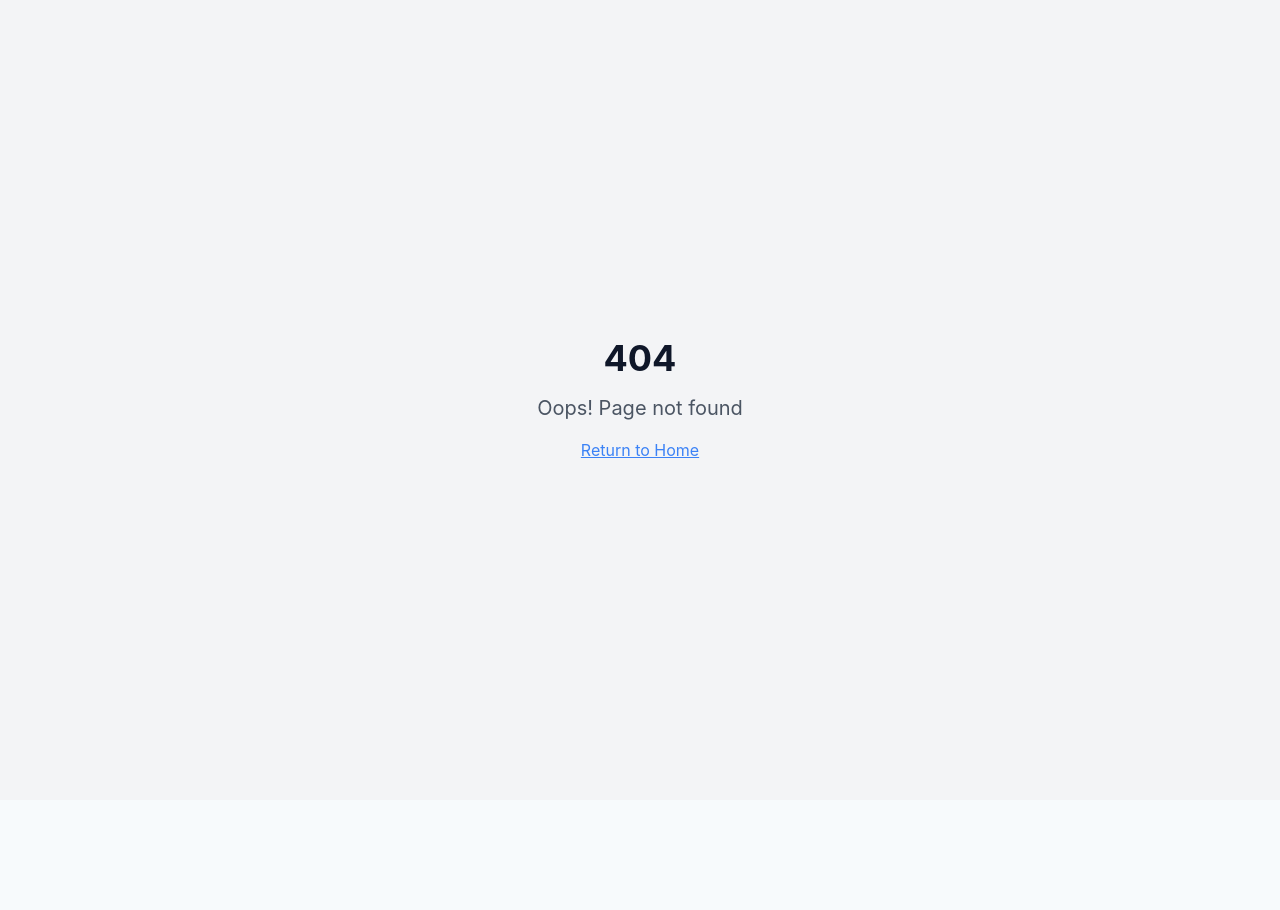
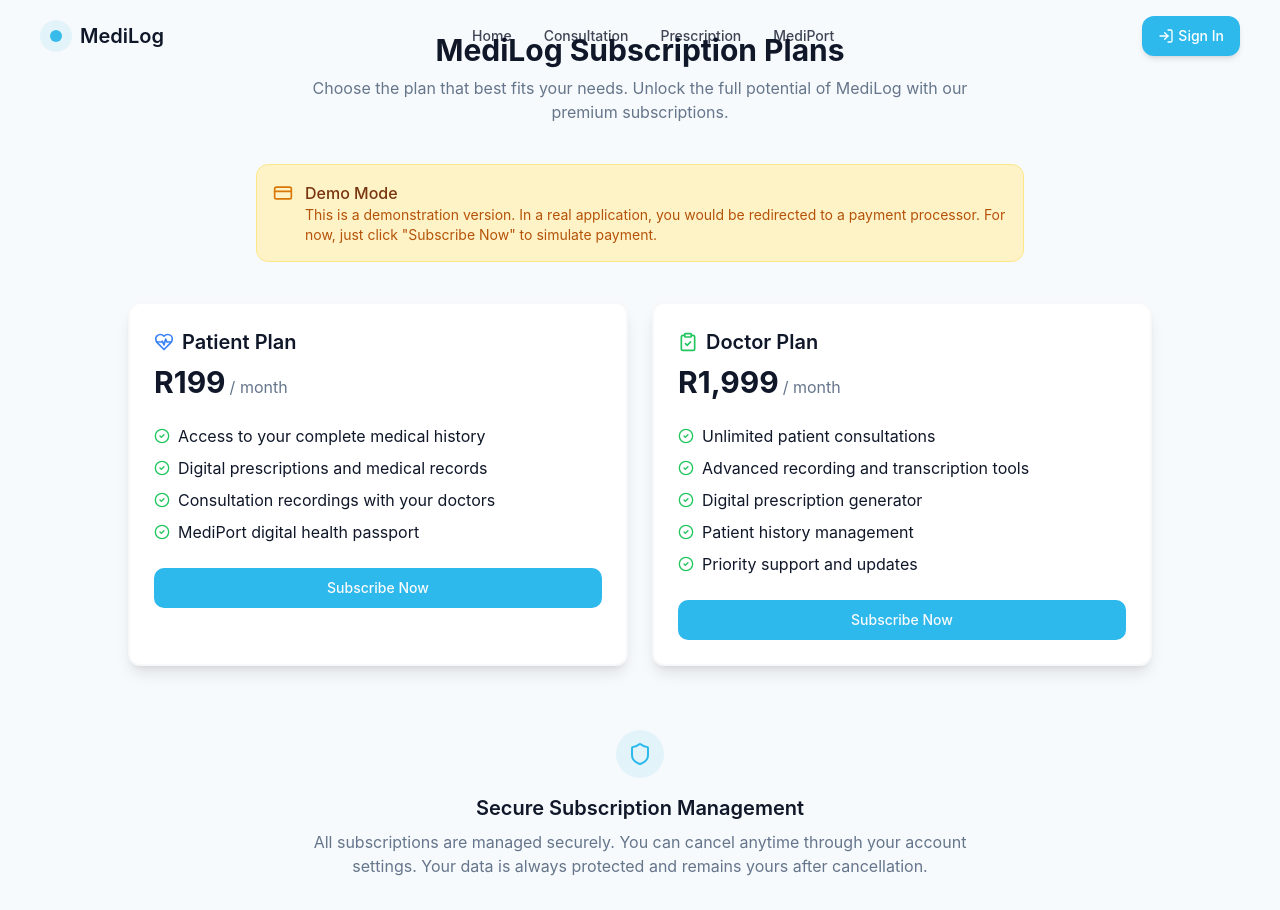
Before and after one commit to SirMeyersfeld/consult-logix, a React (Vite) app: page /subscription in a window 1280 px wide. Before the commit this address had no page. Before the commit the page ends 800 px from the top, so only its background shows below. Built offline with nearby package versions, Linux system fonts and the light colour scheme.

Commit message:
Implement payment functionality
Adds basic payment functionality for doctors and patients.

```diff
--- a/src/App.tsx
+++ b/src/App.tsx
@@ -10,6 +10,7 @@ import Prescription from "./pages/Prescription";
 import MediPort from "./pages/MediPort";
 import SignIn from "./pages/SignIn";
 import SignUp from "./pages/SignUp";
+import Subscription from "./pages/Subscription";
 import NotFound from "./pages/NotFound";
 
 const queryClient = new QueryClient();
@@ -27,6 +28,7 @@ const App = () => (
           <Route path="/mediport" element={<MediPort />} />
           <Route path="/sign-in" element={<SignIn />} />
           <Route path="/sign-up" element={<SignUp />} />
+          <Route path="/subscription" element={<Subscription />} />
           <Route path="*" element={<NotFound />} />
         </Routes>
       </BrowserRouter>
--- /dev/null
+++ b/src/components/SubscriptionPlans.tsx
@@ -0,0 +1,160 @@
+
+import { useState } from "react";
+import { Card } from "@/components/ui/card";
+import { Button } from "@/components/ui/button";
+import { Loader2, CheckCircle2, Shield, HeartPulse, ClipboardCheck } from "lucide-react";
+import { toast } from "sonner";
+
+type PlanType = "doctor" | "patient";
+
+const SubscriptionPlans = () => {
+  const [loadingPlan, setLoadingPlan] = useState<PlanType | null>(null);
+  const [activePlan, setActivePlan] = useState<PlanType | null>(
+    localStorage.getItem("subscriptionPlan") as PlanType | null
+  );
+
+  const handleSubscribe = (planType: PlanType) => {
+    setLoadingPlan(planType);
+
+    // Simulate payment processing
+    setTimeout(() => {
+      localStorage.setItem("subscriptionPlan", planType);
+      setActivePlan(planType);
+      setLoadingPlan(null);
+
+      if (planType === "doctor") {
+        toast.success("Doctor subscription activated successfully!");
+      } else {
+        toast.success("Patient subscription activated successfully!");
+      }
+    }, 1500);
+  };
+
+  return (
+    <div className="grid gap-6 md:grid-cols-2 max-w-5xl mx-auto">
+      {/* Patient Plan */}
+      <Card className={`p-6 shadow-lg border-2 ${activePlan === "patient" ? "border-primary" : "border-border/30"}`}>
+        <div className="relative">
+          {activePlan === "patient" && (
+            <div className="absolute -top-2 -right-2 p-1 bg-primary rounded-full text-primary-foreground">
+              <CheckCircle2 className="h-5 w-5" />
+            </div>
+          )}
+
+          <div className="space-y-2">
+            <div className="flex items-center gap-2 text-xl font-semibold">
+              <HeartPulse className="h-5 w-5 text-blue-500" />
+              Patient Plan
+            </div>
+            <div className="flex items-baseline mb-4">
+              <span className="text-3xl font-bold">R199</span>
+              <span className="text-muted-foreground ml-1">/ month</span>
+            </div>
+          </div>
+
+          <ul className="space-y-2 my-6">
+            <li className="flex items-start gap-2">
+              <CheckCircle2 className="h-4 w-4 text-green-500 mt-1 shrink-0" />
+              <span>Access to your complete medical history</span>
+            </li>
+            <li className="flex items-start gap-2">
+              <CheckCircle2 className="h-4 w-4 text-green-500 mt-1 shrink-0" />
+              <span>Digital prescriptions and medical records</span>
+            </li>
+            <li className="flex items-start gap-2">
+              <CheckCircle2 className="h-4 w-4 text-green-500 mt-1 shrink-0" />
+              <span>Consultation recordings with your doctors</span>
+            </li>
+            <li className="flex items-start gap-2">
+              <CheckCircle2 className="h-4 w-4 text-green-500 mt-1 shrink-0" />
+              <span>MediPort digital health passport</span>
+            </li>
+          </ul>
+
+          <Button
+            onClick={() => handleSubscribe("patient")}
+            className="w-full"
+            disabled={loadingPlan !== null || activePlan === "patient"}
+            variant={activePlan === "patient" ? "outline" : "default"}
+          >
+            {loadingPlan === "patient" ? (
+              <>
+                <Loader2 className="mr-2 h-4 w-4 animate-spin" />
+                Processing...
+              </>
+            ) : activePlan === "patient" ? (
+              "Currently Active"
+            ) : (
+              "Subscribe Now"
+            )}
+          </Button>
+        </div>
+      </Card>
+
+      {/* Doctor Plan */}
+      <Card className={`p-6 shadow-lg border-2 ${activePlan === "doctor" ? "border-primary" : "border-border/30"}`}>
+        <div className="relative">
+          {activePlan === "doctor" && (
+            <div className="absolute -top-2 -right-2 p-1 bg-primary rounded-full text-primary-foreground">
+              <CheckCircle2 className="h-5 w-5" />
+            </div>
+          )}
+
+          <div className="space-y-2">
+            <div className="flex items-center gap-2 text-xl font-semibold">
+              <ClipboardCheck className="h-5 w-5 text-green-500" />
+              Doctor Plan
+            </div>
+            <div className="flex items-baseline mb-4">
+              <span className="text-3xl font-bold">R1,999</span>
+              <span className="text-muted-foreground ml-1">/ month</span>
+            </div>
+          </div>
+
+          <ul className="space-y-2 my-6">
+            <li className="flex items-start gap-2">
+              <CheckCircle2 className="h-4 w-4 text-green-500 mt-1 shrink-0" />
+              <span>Unlimited patient consultations</span>
+            </li>
+            <li className="flex items-start gap-2">
+              <CheckCircle2 className="h-4 w-4 text-green-500 mt-1 shrink-0" />
+              <span>Advanced recording and transcription tools</span>
+            </li>
+            <li className="flex items-start gap-2">
+              <CheckCircle2 className="h-4 w-4 text-green-500 mt-1 shrink-0" />
+              <span>Digital prescription generator</span>
+            </li>
+            <li className="flex items-start gap-2">
+              <CheckCircle2 className="h-4 w-4 text-green-500 mt-1 shrink-0" />
+              <span>Patient history management</span>
+            </li>
+            <li className="flex items-start gap-2">
+              <CheckCircle2 className="h-4 w-4 text-green-500 mt-1 shrink-0" />
+              <span>Priority support and updates</span>
+            </li>
+          </ul>
+
+          <Button
+            onClick={() => handleSubscribe("doctor")}
+            className="w-full"
+            disabled={loadingPlan !== null || activePlan === "doctor"}
+            variant={activePlan === "doctor" ? "outline" : "default"}
+          >
+            {loadingPlan === "doctor" ? (
+              <>
+                <Loader2 className="mr-2 h-4 w-4 animate-spin" />
+                Processing...
+              </>
+            ) : activePlan === "doctor" ? (
+              "Currently Active"
+            ) : (
+              "Subscribe Now"
+            )}
+          </Button>
+        </div>
+      </Card>
+    </div>
+  );
+};
+
+export default SubscriptionPlans;
--- a/src/components/ui/button.tsx
+++ b/src/components/ui/button.tsx
@@ -1,3 +1,4 @@
+
 import * as React from "react"
 import { Slot } from "@radix-ui/react-slot"
 import { cva, type VariantProps } from "class-variance-authority"
@@ -18,6 +19,7 @@ const buttonVariants = cva(
           "bg-secondary text-secondary-foreground hover:bg-secondary/80",
         ghost: "hover:bg-accent hover:text-accent-foreground",
         link: "text-primary underline-offset-4 hover:underline",
+        premium: "bg-gradient-to-r from-purple-600 to-blue-500 text-white hover:from-purple-700 hover:to-blue-600 shadow-md hover:shadow-lg",
       },
       size: {
         default: "h-10 px-4 py-2",
--- a/src/components/ui/input.tsx
+++ b/src/components/ui/input.tsx
@@ -1,14 +1,20 @@
+
 import * as React from "react"
 
 import { cn } from "@/lib/utils"
 
-const Input = React.forwardRef<HTMLInputElement, React.ComponentProps<"input">>(
-  ({ className, type, ...props }, ref) => {
+interface InputProps extends React.InputHTMLAttributes<HTMLInputElement> {
+  premium?: boolean;
+}
+
+const Input = React.forwardRef<HTMLInputElement, InputProps>(
+  ({ className, type, premium, ...props }, ref) => {
     return (
       <input
         type={type}
         className={cn(
           "flex h-10 w-full rounded-md border border-input bg-background px-3 py-2 text-base ring-offset-background file:border-0 file:bg-transparent file:text-sm file:font-medium file:text-foreground placeholder:text-muted-foreground focus-visible:outline-none focus-visible:ring-2 focus-visible:ring-ring focus-visible:ring-offset-2 disabled:cursor-not-allowed disabled:opacity-50 md:text-sm",
+          premium && "border-primary/50 bg-primary/5 focus-visible:ring-primary",
           className
         )}
         ref={ref}
--- a/src/pages/SignUp.tsx
+++ b/src/pages/SignUp.tsx
@@ -6,7 +6,7 @@ import { Button } from "@/components/ui/button";
 import { Input } from "@/components/ui/input";
 import { Label } from "@/components/ui/label";
 import { Card } from "@/components/ui/card";
-import { Loader2, Mail, Lock, User, Eye, EyeOff } from "lucide-react";
+import { Loader2, Mail, Lock, User, Eye, EyeOff, CreditCard } from "lucide-react";
 import { toast } from 'sonner';
 import AnimatedTransition from '@/components/AnimatedTransition';
 
@@ -30,7 +30,8 @@ const SignUp = () => {
         localStorage.setItem('userName', name);
         localStorage.setItem('userEmail', email);
         toast.success('Account created successfully!');
-        navigate('/');
+        // Redirect to subscription page instead of home
+        navigate('/subscription');
       } else {
         toast.error('Please fill in all fields');
       }
@@ -110,6 +111,7 @@ const SignUp = () => {
               </div>
             </div>
 
+            <div className="flex flex-col gap-2 pt-2">
               <Button
                 type="submit"
                 className="w-full h-11"
@@ -124,6 +126,18 @@ const SignUp = () => {
                   "Create Account"
                 )}
               </Button>
+
+              <Link to="/subscription" className="w-full">
+                <Button
+                  type="button"
+                  className="w-full"
+                  variant="outline"
+                >
+                  <CreditCard className="w-4 h-4 mr-2" />
+                  View Subscription Plans
+                </Button>
+              </Link>
+            </div>
           </form>
 
           <div className="mt-6 pt-6 border-t border-border text-center">
--- /dev/null
+++ b/src/pages/Subscription.tsx
@@ -0,0 +1,58 @@
+
+import { useEffect } from "react";
+import { motion } from "framer-motion";
+import Navbar from "@/components/Navbar";
+import SubscriptionPlans from "@/components/SubscriptionPlans";
+import AnimatedTransition from "@/components/AnimatedTransition";
+import { Shield, CreditCard } from "lucide-react";
+
+const Subscription = () => {
+  useEffect(() => {
+    document.title = "Subscription Plans - MediLog";
+  }, []);
+
+  return (
+    <div className="min-h-screen flex flex-col bg-background">
+      <Navbar />
+
+      <main className="flex-1 container max-w-7xl mx-auto px-4 py-8">
+        <AnimatedTransition type="fadeInUp">
+          <div className="mb-10 text-center">
+            <h1 className="text-3xl font-bold mb-2">MediLog Subscription Plans</h1>
+            <p className="text-muted-foreground max-w-2xl mx-auto">
+              Choose the plan that best fits your needs. Unlock the full potential of MediLog with our premium subscriptions.
+            </p>
+          </div>
+
+          <div className="mb-10 p-4 bg-amber-100 dark:bg-amber-950/40 border border-amber-200 dark:border-amber-800/60 rounded-lg max-w-3xl mx-auto">
+            <div className="flex items-start gap-3">
+              <CreditCard className="h-5 w-5 text-amber-600 dark:text-amber-400 mt-0.5 shrink-0" />
+              <div>
+                <h3 className="font-medium text-amber-900 dark:text-amber-300">Demo Mode</h3>
+                <p className="text-sm text-amber-700 dark:text-amber-300/80">
+                  This is a demonstration version. In a real application, you would be redirected to a payment processor. For now, just click "Subscribe Now" to simulate payment.
+                </p>
+              </div>
+            </div>
+          </div>
+
+          <SubscriptionPlans />
+
+          <div className="mt-16 text-center max-w-2xl mx-auto">
+            <div className="flex justify-center mb-4">
+              <div className="p-3 rounded-full bg-primary/10">
+                <Shield className="h-6 w-6 text-primary" />
+              </div>
+            </div>
+            <h2 className="text-xl font-semibold mb-2">Secure Subscription Management</h2>
+            <p className="text-muted-foreground">
+              All subscriptions are managed securely. You can cancel anytime through your account settings. Your data is always protected and remains yours after cancellation.
+            </p>
+          </div>
+        </AnimatedTransition>
+      </main>
+    </div>
+  );
+};
+
+export default Subscription;
```
Lines whose indentation alone changed are shown as unchanged.
